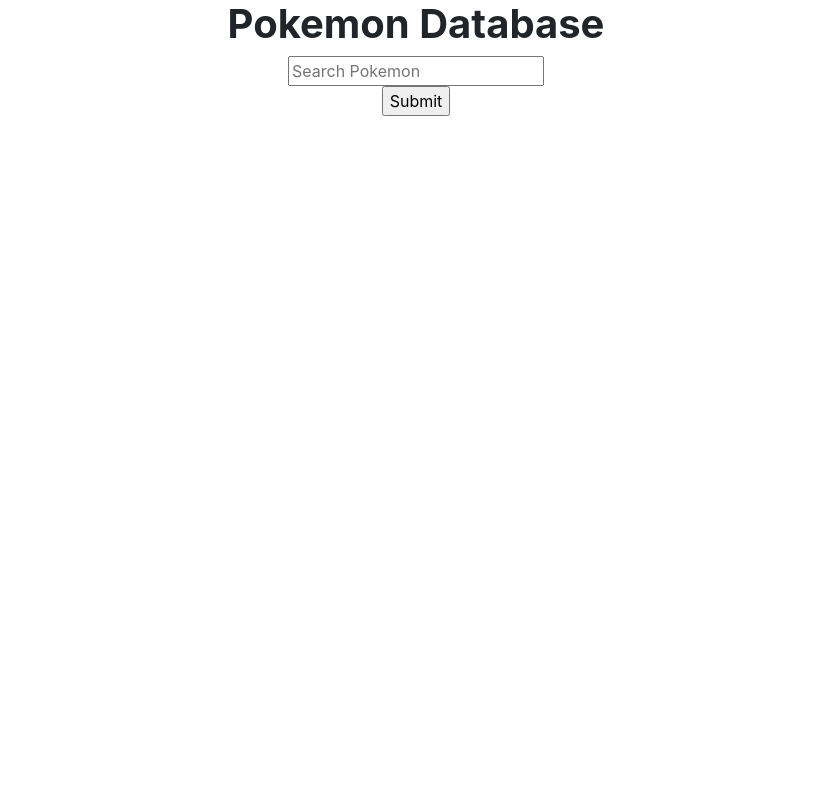
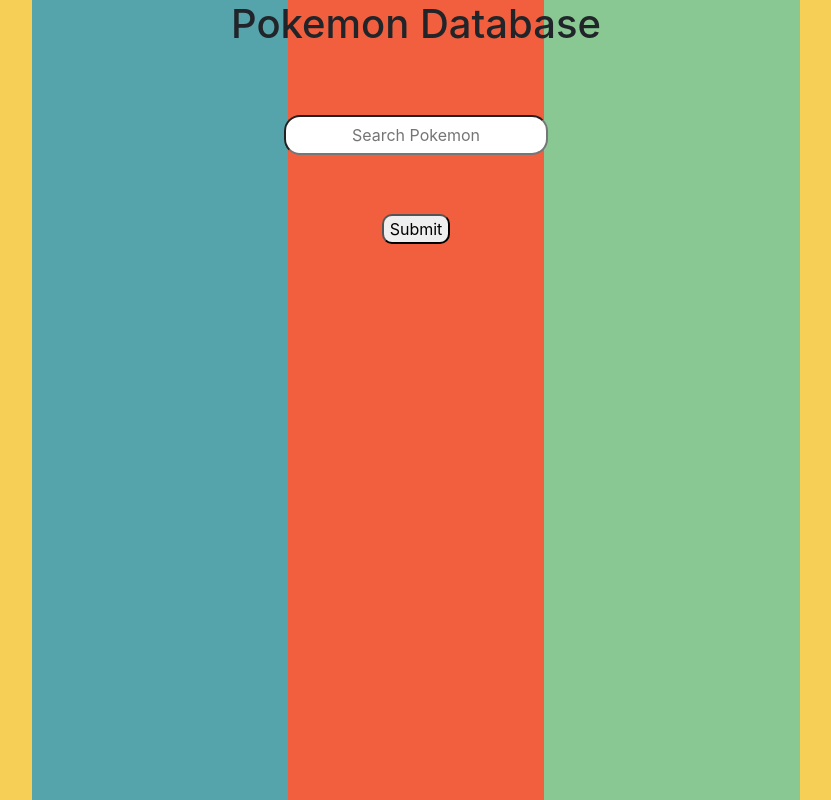
Before and after one commit to obleus/GottaCatchThemAll, a plain HTML site: page index.html in a window 1280 px wide. Shown: the whole page, without its empty margins (224-1055 px from the left). Drawn offline with nearby package versions, Linux system fonts and the light colour scheme.

Commit message:
finished styling project

```diff
--- a/assets/css/style.css
+++ b/assets/css/style.css
@@ -1,7 +1,22 @@
-h1 {
-    font-weight: bold;
+body {
+        background-image: linear-gradient(90deg,
+            #F6CF57 20%,
+            #55A3AB 20%,  #55A3AB 40%,
+            #F15F3E 40%, #F15F3E 60%,
+            #89C893 60%, #89C893 80%,
+            #F6CF57 80%);
+    }
+
+.search-pokemon {
+        padding: 6px;
+        margin: 59px;
+        border-radius: 16px;
+    }
+
+input {
+    text-align: center;
 }
 
-body {
-    background: linear-gradient(    );
+#submit {
+    border-radius: 10px;
 }
--- a/index.html
+++ b/index.html
@@ -15,8 +15,10 @@
     <form action="" class="search-container text-center">
         <input type="text" class="search-pokemon" placeholder="Search Pokemon">
         <div class="pokeimg"></div>
-        <input type="submit" value="Submit">
+        <input type="submit" value="Submit" id="submit">
     </form>
+
+    <div class="pokeloactor"></div>
 
 
 
```
